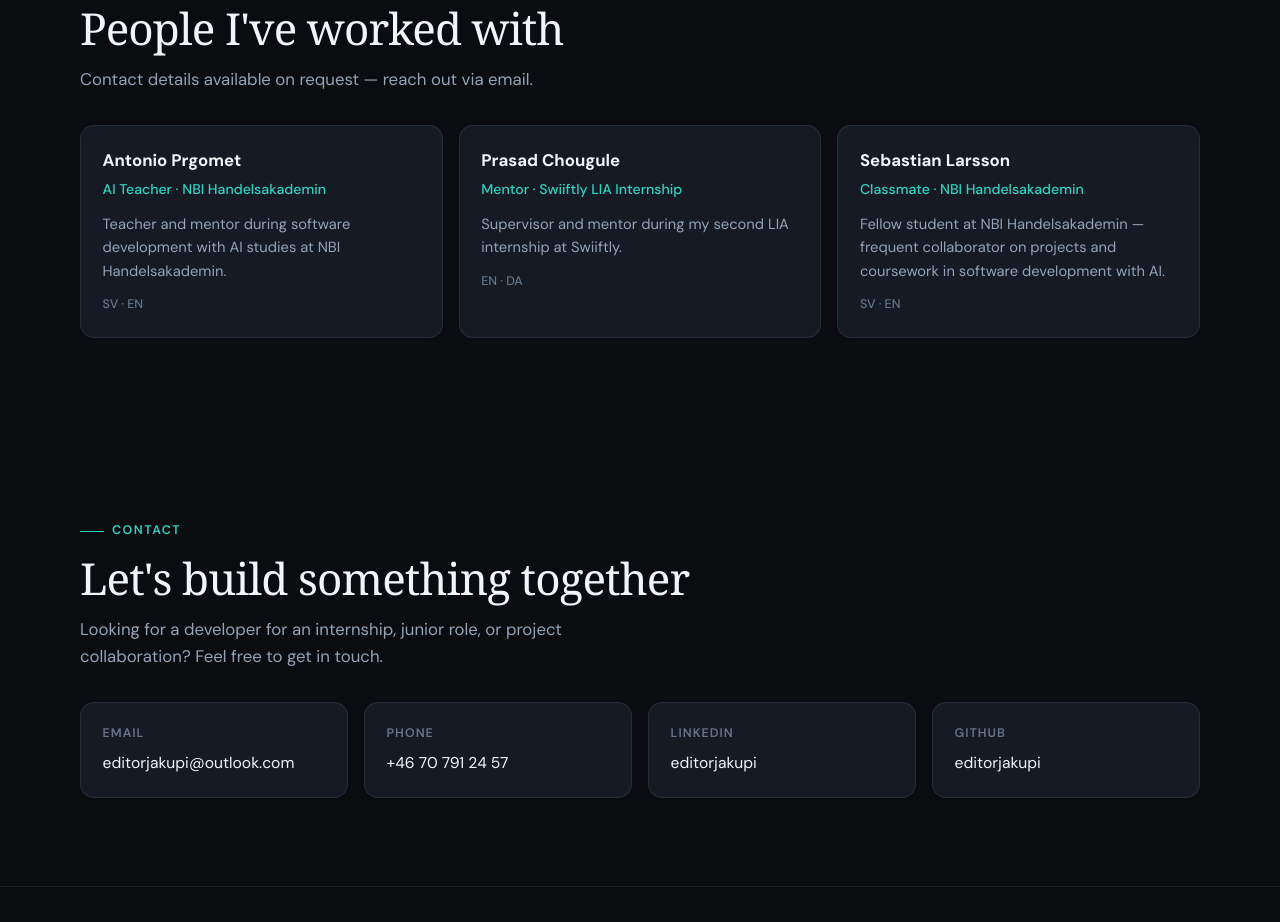
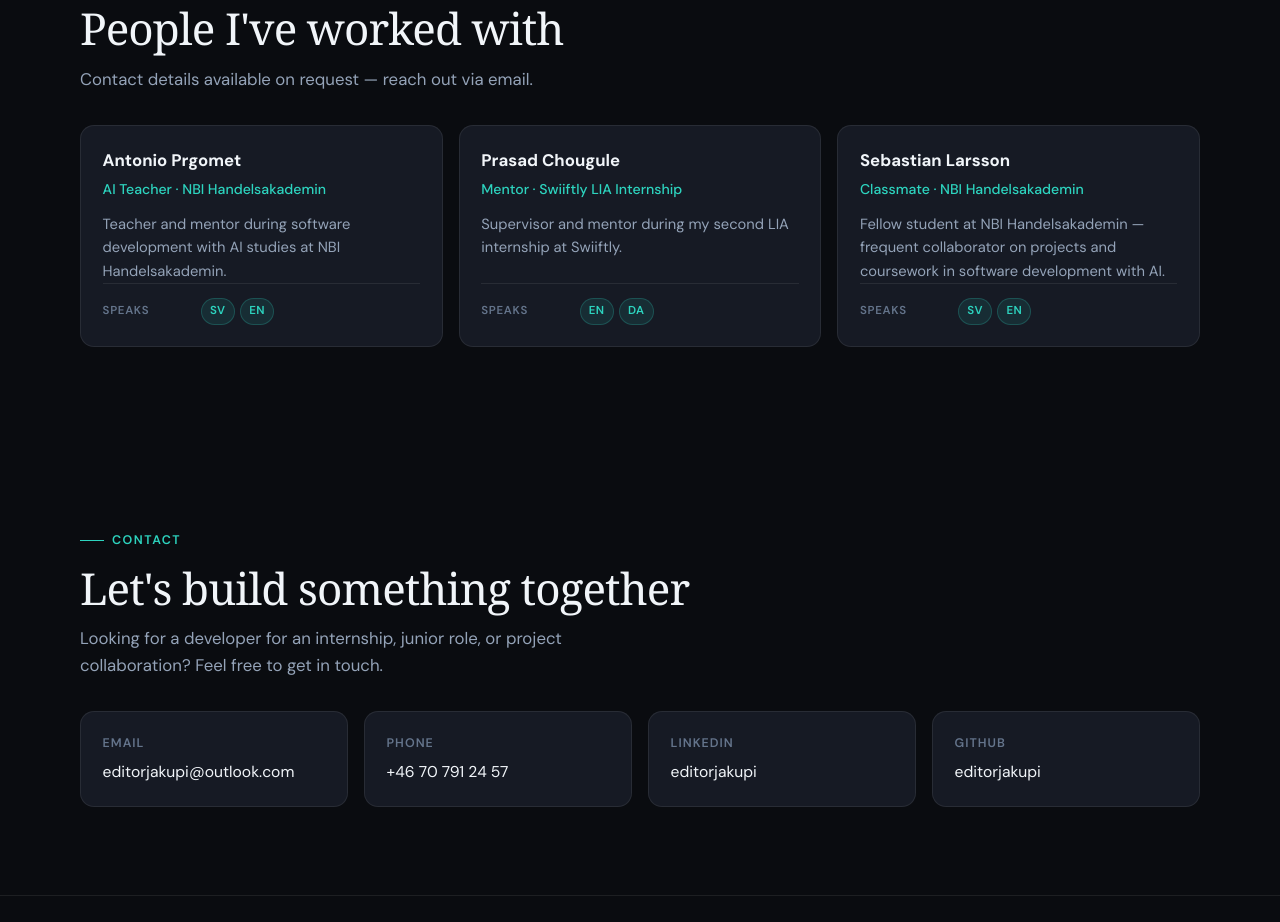
Before and after one commit to editorjakupi/portfolio, a React (Vite) app: page / in a window 1280 px wide. Shown: the part 5620-6542 px from the top of the page. Built offline with nearby package versions, Linux system fonts and the light colour scheme; a web font is replaced by a local one.

Commit message:
Improve reference language labels and card alignment.
Show translated “Speaks” labels with language chips pinned to the bottom of equal-height reference cards.

```diff
--- a/src/components/References.tsx
+++ b/src/components/References.tsx
@@ -17,7 +17,16 @@ export default function References() {
               <h3>{ref.name}</h3>
               <p className="ref-role">{getReferenceRole(ref, locale)}</p>
               <p className="ref-context">{getReferenceContext(ref, locale)}</p>
-              <p className="ref-langs">{ref.languages}</p>
+              <div className="ref-footer">
+                <span className="ref-langs-label">{t.references.languagesLabel}</span>
+                <div className="ref-lang-chips" aria-label={t.references.languagesLabel}>
+                  {ref.languages.map((lang) => (
+                    <span key={lang} className="ref-lang-chip">
+                      {lang}
+                    </span>
+                  ))}
+                </div>
+              </div>
             </article>
           ))}
         </div>
--- a/src/data/references.ts
+++ b/src/data/references.ts
@@ -6,7 +6,7 @@ export interface Reference {
   name: string;
   role: Partial<Record<Locale, string>> & { en: string };
   context: Partial<Record<Locale, string>> & { en: string };
-  languages: string;
+  languages: string[];
 }
 
 export function getReferenceRole(ref: Reference, locale: Locale) {
@@ -31,7 +31,7 @@ export const references: Reference[] = [
       sv: 'Lärare och mentor under utbildningen i mjukvaruutveckling med AI vid NBI Handelsakademin.',
       sq: 'Mësues dhe mentor gjatë studimeve të zhvillimit të softuerit me AI në NBI Handelsakademin.',
     },
-    languages: 'SV · EN',
+    languages: ['SV', 'EN'],
   },
   {
     id: 'prasad',
@@ -46,7 +46,7 @@ export const references: Reference[] = [
       sv: 'Handledare och mentor under min andra LIA-praktik hos Swiiftly.',
       sq: 'Supervizor dhe mentor gjatë praktikës së dytë LIA në Swiiftly.',
     },
-    languages: 'EN · DA',
+    languages: ['EN', 'DA'],
   },
   {
     id: 'sebbe',
@@ -61,6 +61,6 @@ export const references: Reference[] = [
       sv: 'Studiekamrat vid NBI Handelsakademin — tätt samarbete kring projekt och kursarbete inom mjukvaruutveckling med AI.',
       sq: 'Student bashkë në NBI Handelsakademin — bashkëpunim i shpeshtë në projekte dhe punë kursi për zhvillimin e softuerit me AI.',
     },
-    languages: 'SV · EN',
+    languages: ['SV', 'EN'],
   },
 ];
--- a/src/i18n/locales/de.ts
+++ b/src/i18n/locales/de.ts
@@ -78,6 +78,7 @@ const de: Translations = {
     label: 'Referenzen',
     title: 'Personen, mit denen ich gearbeitet habe',
     subtitle: 'Kontaktdaten auf Anfrage — schreiben Sie mir per E-Mail.',
+    languagesLabel: 'Spricht',
   },
   contact: {
     label: 'Kontakt',
--- a/src/i18n/locales/en.ts
+++ b/src/i18n/locales/en.ts
@@ -78,6 +78,7 @@ const en: Translations = {
     label: 'References',
     title: "People I've worked with",
     subtitle: 'Contact details available on request — reach out via email.',
+    languagesLabel: 'Speaks',
   },
   contact: {
     label: 'Contact',
--- a/src/i18n/locales/es.ts
+++ b/src/i18n/locales/es.ts
@@ -78,6 +78,7 @@ const es: Translations = {
     label: 'Referencias',
     title: 'Personas con las que he trabajado',
     subtitle: 'Datos de contacto disponibles bajo solicitud — escríbeme por correo.',
+    languagesLabel: 'Idiomas',
   },
   contact: {
     label: 'Contacto',
--- a/src/i18n/locales/fr.ts
+++ b/src/i18n/locales/fr.ts
@@ -78,6 +78,7 @@ const fr: Translations = {
     label: 'Références',
     title: 'Personnes avec qui j\'ai travaillé',
     subtitle: 'Coordonnées disponibles sur demande — contactez-moi par e-mail.',
+    languagesLabel: 'Parle',
   },
   contact: {
     label: 'Contact',
--- a/src/i18n/locales/it.ts
+++ b/src/i18n/locales/it.ts
@@ -78,6 +78,7 @@ const it: Translations = {
     label: 'Referenze',
     title: 'Persone con cui ho lavorato',
     subtitle: 'Contatti disponibili su richiesta — scrivimi via e-mail.',
+    languagesLabel: 'Lingue',
   },
   contact: {
     label: 'Contatto',
--- a/src/i18n/locales/pl.ts
+++ b/src/i18n/locales/pl.ts
@@ -78,6 +78,7 @@ const pl: Translations = {
     label: 'Referencje',
     title: 'Osoby, z którymi pracowałem',
     subtitle: 'Dane kontaktowe na życzenie — napisz do mnie e-mailem.',
+    languagesLabel: 'Języki',
   },
   contact: {
     label: 'Kontakt',
--- a/src/i18n/locales/sq.ts
+++ b/src/i18n/locales/sq.ts
@@ -78,6 +78,7 @@ const sq: Translations = {
     label: 'Referencat',
     title: 'Persona me të cilët kam punuar',
     subtitle: 'Detajet e kontaktit në dispozicion me kërkesë — kontaktoni përmes email-it.',
+    languagesLabel: 'Gjuhët',
   },
   contact: {
     label: 'Kontakt',
--- a/src/i18n/locales/sv.ts
+++ b/src/i18n/locales/sv.ts
@@ -78,6 +78,7 @@ const sv: Translations = {
     label: 'Referenser',
     title: 'Personer jag arbetat med',
     subtitle: 'Kontaktuppgifter lämnas på begäran — hör av dig via e-post.',
+    languagesLabel: 'Talar',
   },
   contact: {
     label: 'Kontakt',
--- a/src/i18n/types.ts
+++ b/src/i18n/types.ts
@@ -66,6 +66,7 @@ export interface Translations {
     label: string;
     title: string;
     subtitle: string;
+    languagesLabel: string;
   };
   contact: {
     label: string;
--- a/src/styles/global.css
+++ b/src/styles/global.css
@@ -823,6 +823,10 @@ img {
   border-radius: var(--radius);
   padding: 1.35rem;
   transition: border-color var(--transition);
+  display: flex;
+  flex-direction: column;
+  height: 100%;
+  min-height: 220px;
 }
 
 .ref-card:hover {
@@ -846,13 +850,45 @@ img {
   color: var(--text-muted);
   font-size: 0.92rem;
   line-height: 1.6;
-  margin-bottom: 0.75rem;
+  flex: 1;
 }
 
-.ref-langs {
-  font-size: 0.78rem;
+.ref-footer {
+  margin-top: auto;
+  padding-top: 0.85rem;
+  border-top: 1px solid var(--border);
+  display: grid;
+  grid-template-columns: minmax(5.5rem, auto) 1fr;
+  align-items: center;
+  gap: 0.65rem;
+  min-height: 2.25rem;
+}
+
+.ref-langs-label {
+  font-size: 0.72rem;
+  font-weight: 600;
+  text-transform: uppercase;
+  letter-spacing: 0.06em;
   color: var(--text-dim);
-  font-weight: 500;
+  line-height: 1.3;
+}
+
+.ref-lang-chips {
+  display: flex;
+  flex-wrap: wrap;
+  align-items: center;
+  gap: 0.35rem;
+}
+
+.ref-lang-chip {
+  font-size: 0.72rem;
+  font-weight: 600;
+  letter-spacing: 0.04em;
+  padding: 0.2rem 0.5rem;
+  border-radius: 999px;
+  background: rgba(45, 212, 191, 0.1);
+  color: var(--accent);
+  border: 1px solid rgba(45, 212, 191, 0.22);
 }
 
 /* Contact */
```
